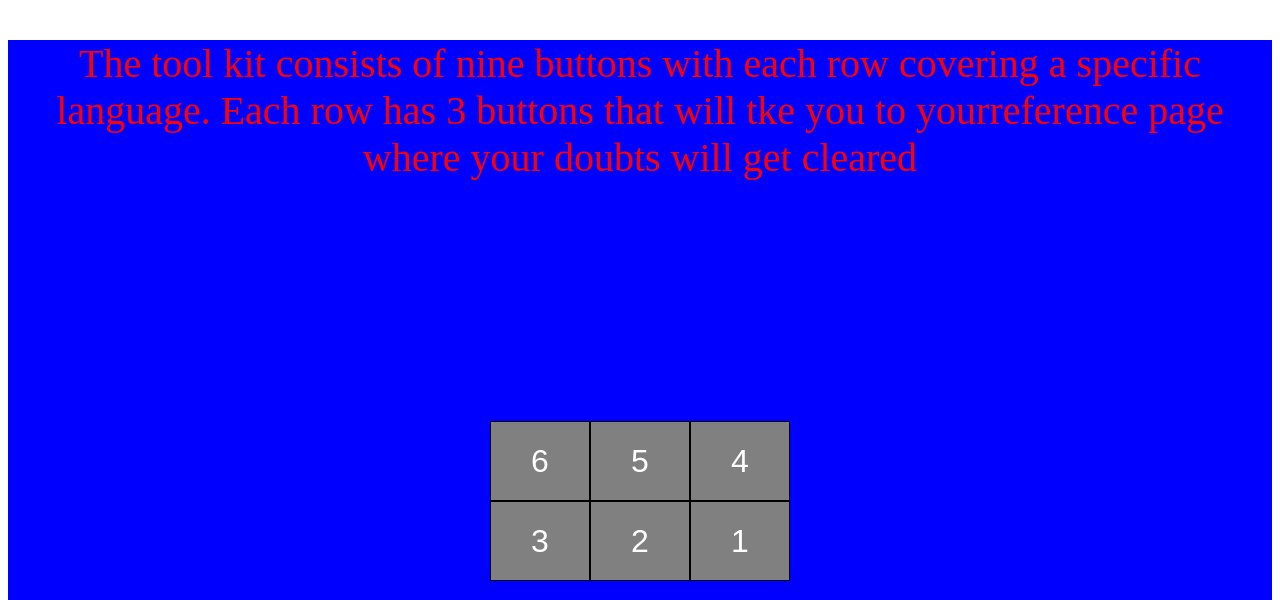
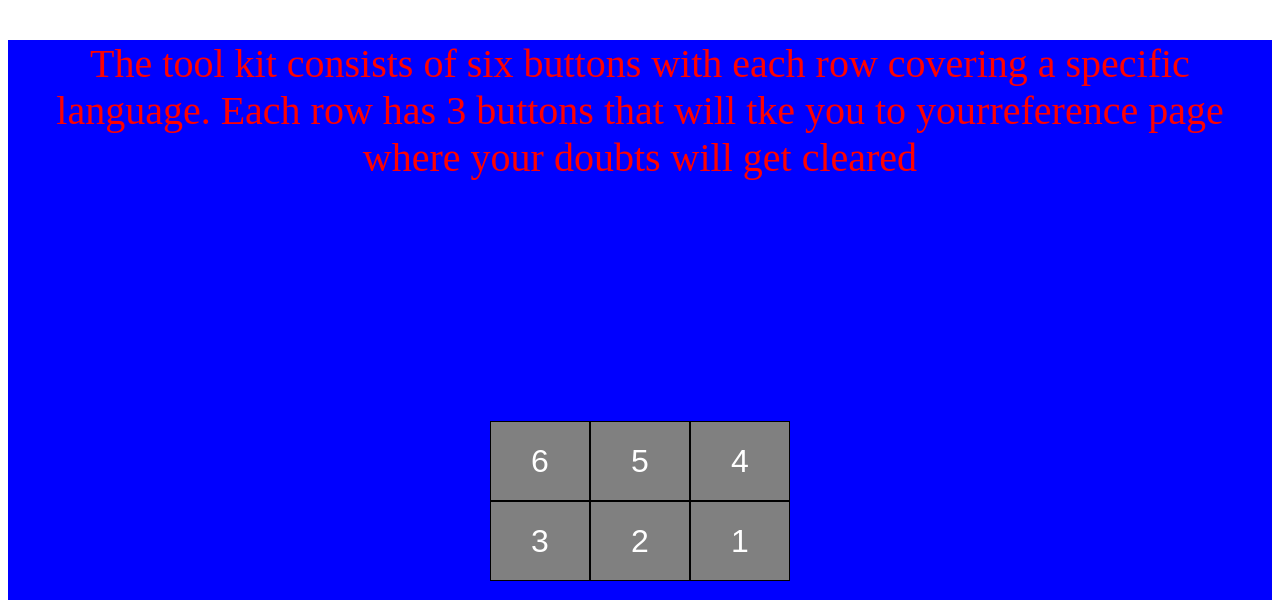
Before and after one commit to puddumoran/FIRSTaid, a plain HTML site: page start.html in a window 1280 px wide. Shown: the top 600 px of the page. Drawn offline with Linux system fonts and the light colour scheme; a script that the page names is missing.

Commit message:
Update start.html

```diff
--- a/start.html
+++ b/start.html
@@ -7,7 +7,7 @@
 <body>
     <div class="bg">
         <div class="text">
-        <p>The tool kit consists of nine buttons with each row covering a specific language.
+        <p>The tool kit consists of six buttons with each row covering a specific language.
             Each row has 3 buttons that will tke you to yourreference page where your doubts will get cleared</p>
         </divclss="text">
 
```
